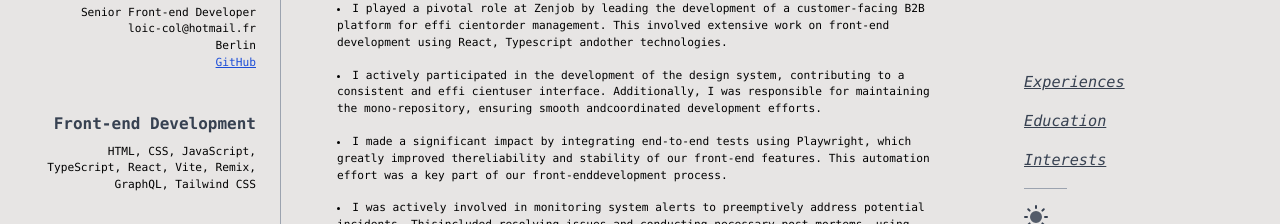
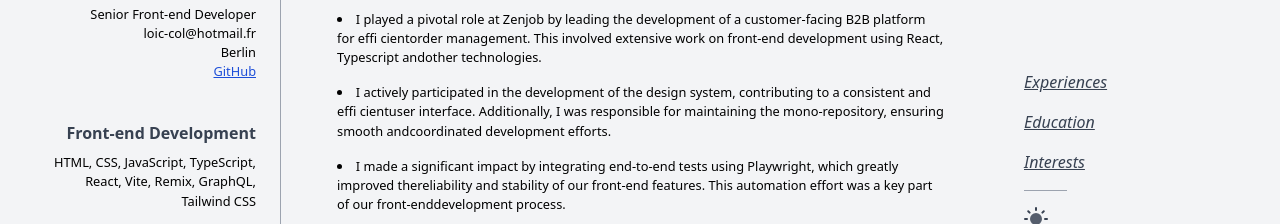
Before and after one commit to LoicCol/loic-resume, a React (Vite) app: page / in a window 1280 px wide. Shown: the part 250-474 px from the top of the page. Built offline with nearby package versions, Linux system fonts and the light colour scheme.

Commit message:
little design fixes

```diff
--- a/src/App.tsx
+++ b/src/App.tsx
@@ -25,7 +25,7 @@ function App() {
 
   return (
     <DarkThemeWrapper isDark={isDark}>
-      <div className="sm:over z-10 flex w-full flex-col sm:max-w-screen-xl sm:flex-row sm:p-0">
+      <div className="z-10 flex w-full flex-col sm:max-w-screen-xl sm:flex-row sm:p-0">
         <div className="scrollbar w-full border-gray-400 sm:w-1/5 sm:overflow-auto sm:pr-6">
           <Basics
             basics={resume.basics}
@@ -35,13 +35,13 @@ function App() {
           <Skills skills={resume.skills} />
         </div>
         <div className="scrollbar mt-10 w-full border-gray-400 pb-10 sm:mt-0 sm:w-3/5 sm:overflow-auto sm:border-l sm:px-6">
-          <div id="basics" className="mb-16">
+          <div id="basics" className="mb-14">
             <Experiences experiences={resume.work} />
           </div>
-          <div id="educations" className="mb-16">
+          <div id="educations" className="mb-20">
             <Education educations={resume.education} />
           </div>
-          <div id="interests" className="mb-16">
+          <div id="interests" className="mb-10">
             <Interests interests={resume.interests} />
           </div>
         </div>
--- a/src/components/DarkThemeWrapper.tsx
+++ b/src/components/DarkThemeWrapper.tsx
@@ -16,12 +16,12 @@ export const DarkThemeWrapper = ({
     <div
       className={`${
         isDark && "dark"
-      } flex h-screen justify-center overflow-auto border-black bg-stone-200 p-10 font-mono transition-colors duration-200`}
+      } flex h-screen justify-center overflow-auto border-black bg-gray-100 p-10  transition-colors duration-200`}
     >
       {children}
       <animated.div
         style={props}
-        className="pointer-events-none fixed left-0 top-0 h-screen w-screen bg-white opacity-100 mix-blend-difference"
+        className="pointer-events-none fixed left-0 top-0 h-screen w-screen bg-stone-300 opacity-100 mix-blend-difference"
       ></animated.div>
     </div>
   );
--- a/src/components/Menu.tsx
+++ b/src/components/Menu.tsx
@@ -10,19 +10,19 @@ export const Menu = ({
   <div className="hidden flex-col justify-center border-gray-400 pl-6 sm:flex sm:w-1/5">
     <a
       href="#basics"
-      className="mb-4 text-base italic text-gray-700 underline dark:text-gray-300"
+      className="test:sm mb-4 text-base italic text-gray-700 underline dark:text-gray-300"
     >
       Experiences
     </a>
     <a
       href="#educations"
-      className="mb-4 text-base italic text-gray-700 underline dark:text-gray-300"
+      className="test:sm mb-4 text-base italic text-gray-700 underline dark:text-gray-300"
     >
       Education
     </a>
     <a
       href="#interests"
-      className="mb-4 text-base italic text-gray-700 underline dark:text-gray-300"
+      className="test:sm mb-4 text-base italic text-gray-700 underline dark:text-gray-300"
     >
       Interests
     </a>
--- a/tailwind.config.js
+++ b/tailwind.config.js
@@ -3,9 +3,9 @@ export default {
   content: ["./index.html", "./src/**/*.{js,ts,jsx,tsx}"],
   theme: {
     fontSize: {
-      sm: "0.7rem",
-      base: "0.95rem",
-      xl: "1.2rem",
+      sm: "0.80rem",
+      base: "1rem",
+      xl: "1.25rem",
       "2xl": "1.5rem",
       "3xl": "1.875rem",
       "4xl": "2.25rem",
```
